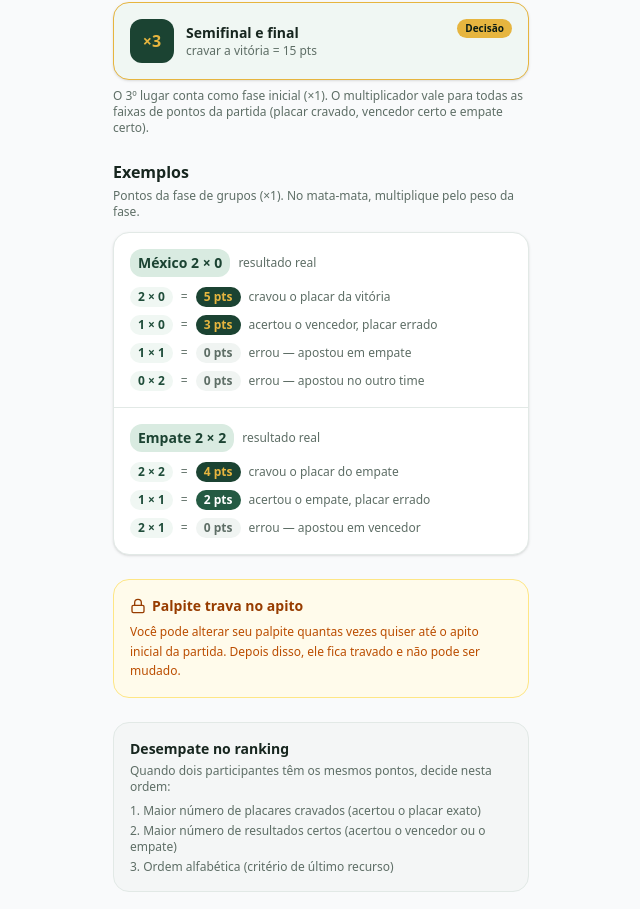
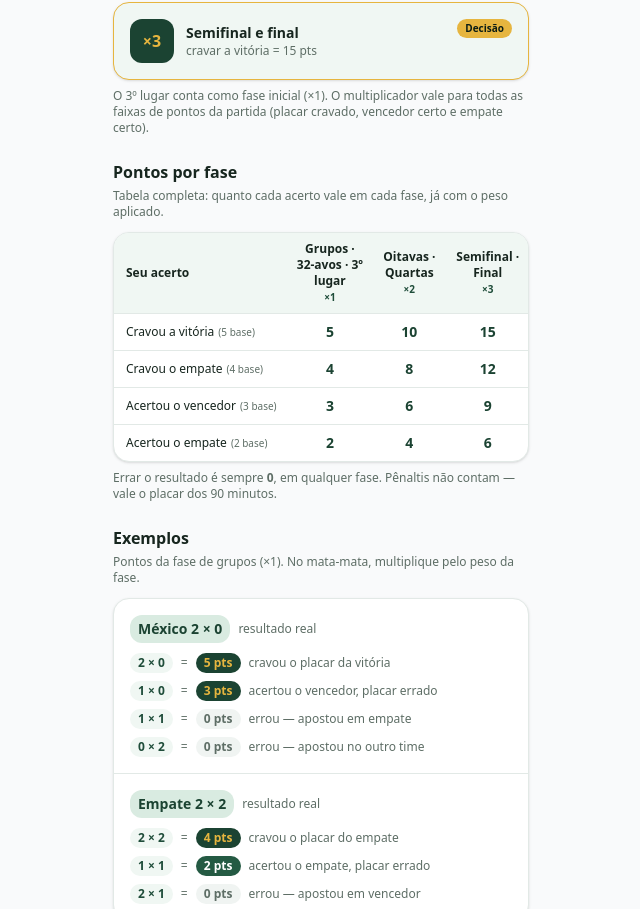
Before and after one commit to emersonjds/bolao-copa, a Next.js app: page /regras in a window 1280 px wide. Shown: the part 949-1858 px from the top of the page, without its empty margins (319-959 px from the left). Built offline with nearby package versions, Linux system fonts and the light colour scheme; no server answers.

Commit message:
add phase-by-phase scoring table to rules screen

```diff
--- a/src/app/regras/page.tsx
+++ b/src/app/regras/page.tsx
@@ -117,6 +117,29 @@ const MULTIPLICADORES: MultiplicadorFase[] = [
   },
 ];
 
+interface PesoFase {
+  rotulo: string;
+  multiplicador: number;
+}
+
+interface AcertoBase {
+  rotulo: string;
+  base: number;
+}
+
+const PESOS_FASE: PesoFase[] = [
+  { rotulo: "Grupos · 32-avos · 3º lugar", multiplicador: 1 },
+  { rotulo: "Oitavas · Quartas", multiplicador: 2 },
+  { rotulo: "Semifinal · Final", multiplicador: 3 },
+];
+
+const ACERTOS_BASE: AcertoBase[] = [
+  { rotulo: "Cravou a vitória", base: 5 },
+  { rotulo: "Cravou o empate", base: 4 },
+  { rotulo: "Acertou o vencedor", base: 3 },
+  { rotulo: "Acertou o empate", base: 2 },
+];
+
 function getPalpiteBadgeClasses(pontos: number): string {
   if (pontos >= 3) return "bg-brand-800 text-gold-400";
   if (pontos > 0) return "bg-brand-600 text-white";
@@ -208,6 +231,69 @@ export default function RegrasPage() {
         </p>
       </section>
 
+      <section aria-labelledby="titulo-pontos-fase">
+        <h2
+          id="titulo-pontos-fase"
+          className="mb-1 font-display text-base font-bold text-foreground"
+        >
+          Pontos por fase
+        </h2>
+        <p className="mb-3 text-xs text-muted-foreground">
+          Tabela completa: quanto cada acerto vale em cada fase, já com o peso aplicado.
+        </p>
+        <div className="overflow-x-auto rounded-2xl border border-border bg-card shadow-sm">
+          <table className="w-full border-collapse text-center text-xs">
+            <caption className="sr-only">Pontos por tipo de acerto em cada fase do torneio</caption>
+            <thead>
+              <tr className="border-b border-border bg-brand-50">
+                <th scope="col" className="px-3 py-2 text-left font-semibold text-foreground">
+                  Seu acerto
+                </th>
+                {PESOS_FASE.map((fase) => (
+                  <th
+                    key={fase.multiplicador}
+                    scope="col"
+                    className="px-2 py-2 font-semibold text-foreground"
+                  >
+                    <span className="block">{fase.rotulo}</span>
+                    <span className="font-mono text-[10px] text-brand-700">
+                      ×{fase.multiplicador}
+                    </span>
+                  </th>
+                ))}
+              </tr>
+            </thead>
+            <tbody>
+              {ACERTOS_BASE.map((acerto) => (
+                <tr key={acerto.base} className="border-b border-border last:border-0">
+                  <th
+                    scope="row"
+                    className="px-3 py-2 text-left text-xs font-medium whitespace-nowrap text-foreground"
+                  >
+                    {acerto.rotulo}
+                    <span className="ml-1 font-mono text-[10px] text-muted-foreground">
+                      ({acerto.base} base)
+                    </span>
+                  </th>
+                  {PESOS_FASE.map((fase) => (
+                    <td
+                      key={fase.multiplicador}
+                      className="px-2 py-2 font-mono text-sm font-bold text-brand-800"
+                    >
+                      {acerto.base * fase.multiplicador}
+                    </td>
+                  ))}
+                </tr>
+              ))}
+            </tbody>
+          </table>
+        </div>
+        <p className="mt-2 text-xs text-muted-foreground">
+          Errar o resultado é sempre <span className="font-semibold">0</span>, em qualquer fase.
+          Pênaltis não contam — vale o placar dos 90 minutos.
+        </p>
+      </section>
+
       <section aria-labelledby="titulo-exemplos">
         <h2 id="titulo-exemplos" className="mb-1 font-display text-base font-bold text-foreground">
           Exemplos
```
Also changed, not shown: 1 other file (tests, documents, lock files or other folders).
